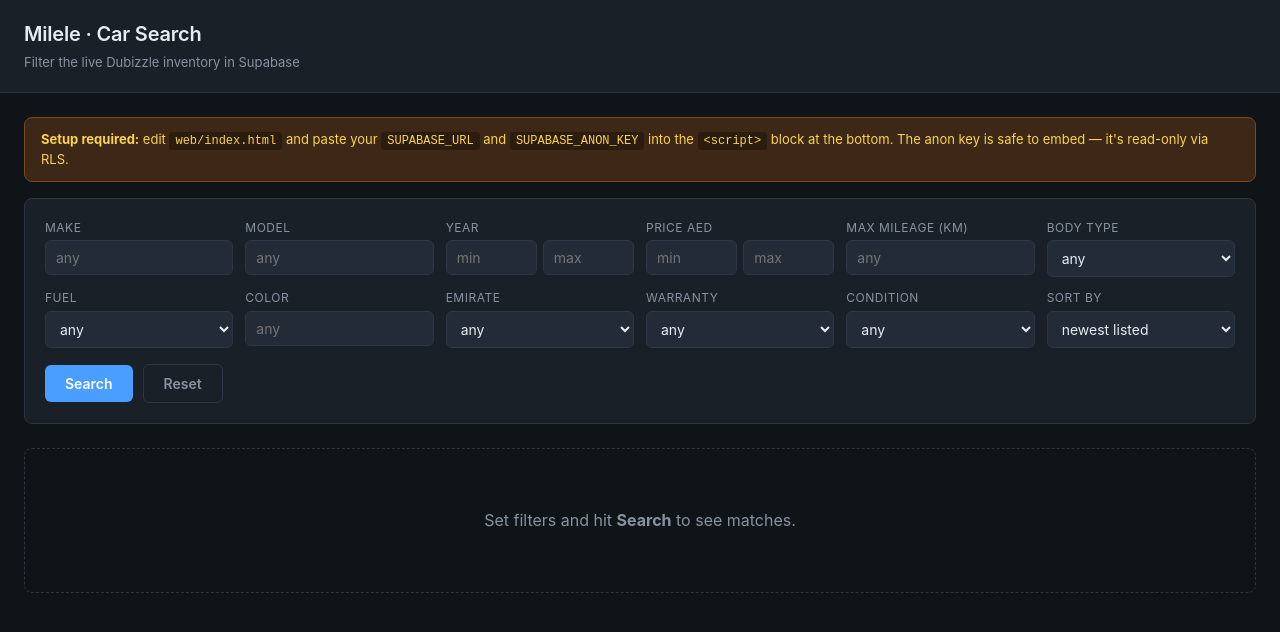
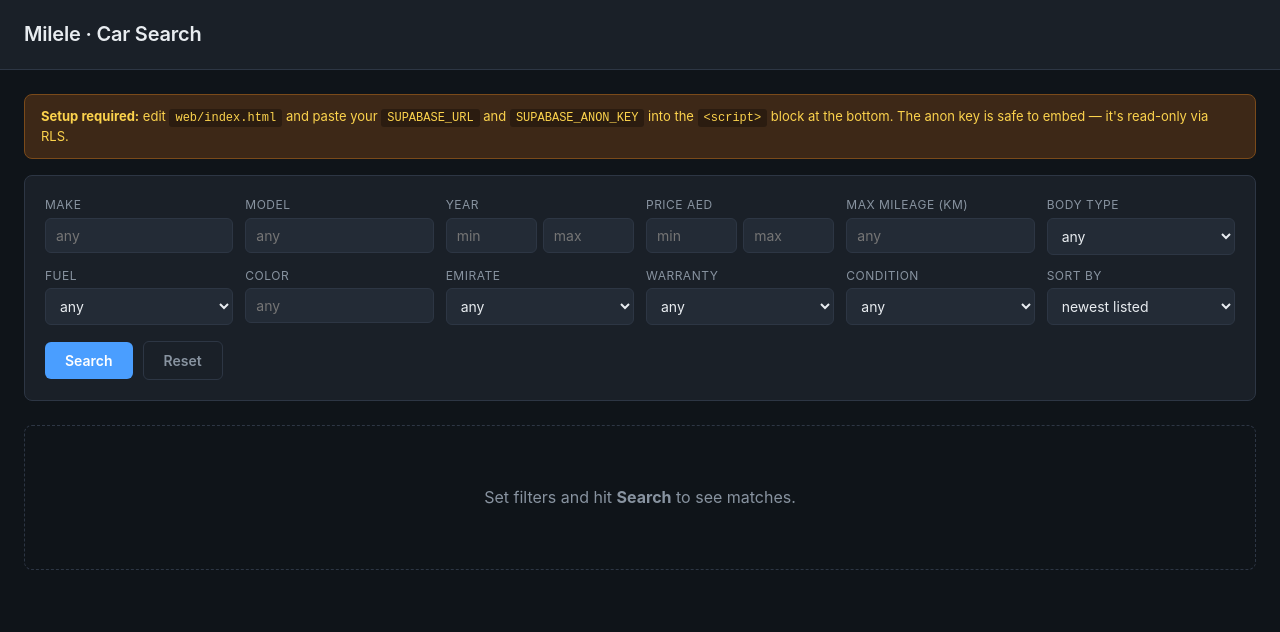
Before and after one commit to milelecars/milele-ai, a plain HTML site: page web/index.html in a window 1280 px wide. Drawn offline with nearby package versions, Linux system fonts and the light colour scheme.

Commit message:
Update index.html

```diff
--- a/web/index.html
+++ b/web/index.html
@@ -412,7 +412,6 @@
 
 <header>
   <h1>Milele · Car Search</h1>
-  <p>Filter the live Dubizzle inventory in Supabase</p>
 </header>
 
 <main>
```
